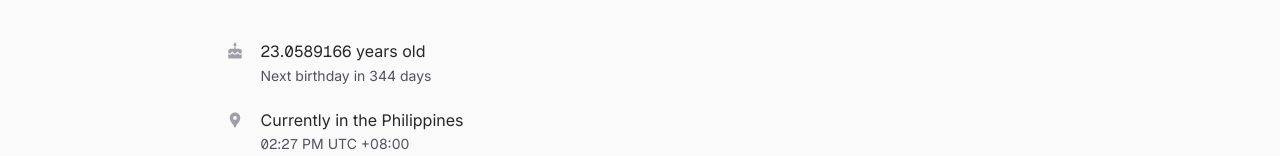
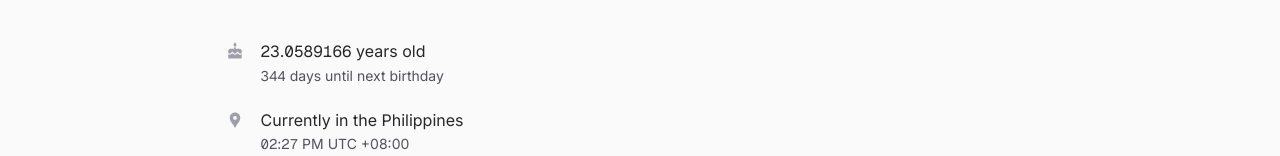
Before and after one commit to cymophic/portfolio, a Next.js app: page / in a window 1280 px wide. Shown: the part 445-601 px from the top of the page. Built offline with nearby package versions, Linux system fonts and the light colour scheme; no server answers.

Commit message:
feat: Animate birthday countdown with slot variant

```diff
--- a/src/components/sections/Stats.tsx
+++ b/src/components/sections/Stats.tsx
@@ -88,7 +88,7 @@
     {
       icon: <MdCake size={18} />,
       label: <><AnimateText words={[age]} variant="slot" cursor="none" /> years old</>,
-      sublabel: `Next birthday in ${getDaysUntilBirthday(profileInfo.birthDate)} days`,
+      sublabel: <><AnimateText words={[String(getDaysUntilBirthday(profileInfo.birthDate))]} variant="slot" cursor="none" /> days until next birthday</>,
       ready: age !== "—",
     },
     {
```
